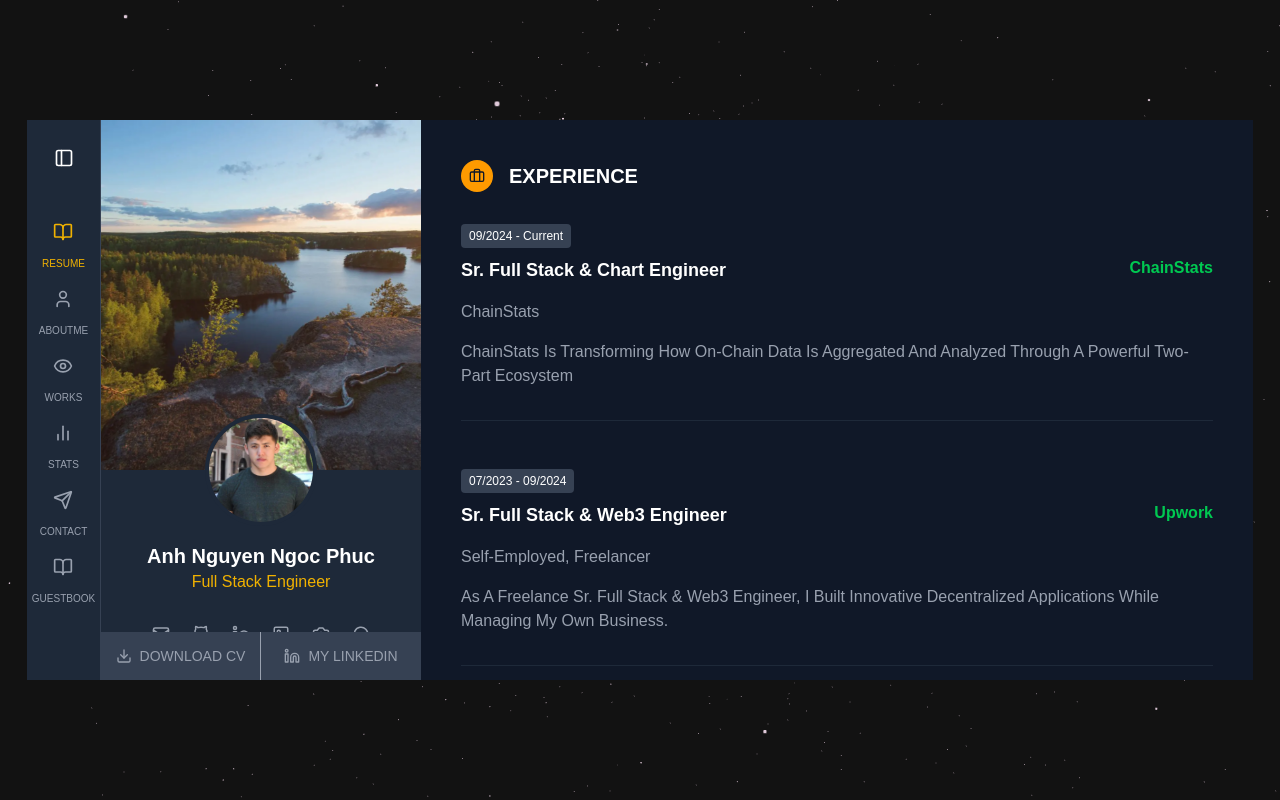
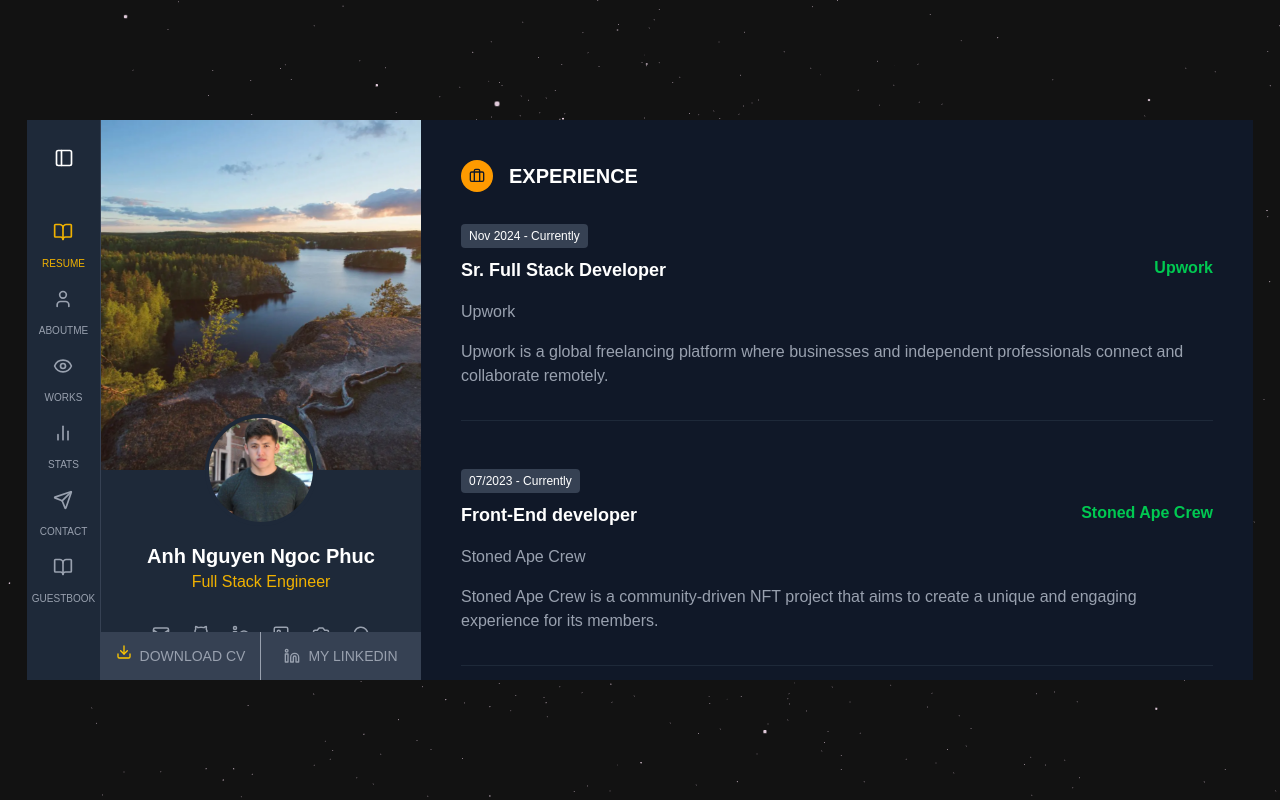
Before and after one commit to std-1224/std-1224, a Next.js app: page / in a window 1280 px wide. Both pictures are taken after a click on the element "RESUME". Built offline with nearby package versions, Linux system fonts and the light colour scheme.

Commit message:
updated profile

```diff
--- a/app/contents/contentProfile.tsx
+++ b/app/contents/contentProfile.tsx
@@ -3,6 +3,16 @@ import SocialIcon from "../components/SocialIcon";
 import { Mail, Github, Linkedin, Image, MessageCircle, Camera, Download } from 'lucide-react';
 
 const ContentProfile = () => {
+    const handleDownloadCV = () => {
+        const fileName = 'CV_Anh_Nguyen_Ngoc_Phuc.pdf';
+        const filePath = `./${fileName}`;
+        const link = document.createElement('a');
+        link.href = filePath;
+        link.setAttribute('download', fileName);
+        document.body.appendChild(link);
+        link.click();
+        document.body.removeChild(link);
+    }
     return (
         <div className="lg:w-80 bg-gray-800 lg:flex flex-col relative hidden">
             {/* Background Image */}
@@ -31,8 +41,8 @@ const ContentProfile = () => {
                 <div className='flex flex-row w-full absolute bottom-0 h-12'>
 
                     {/* Download CV Button */}
-                    <button className="flex w-1/2 items-center border-r-1 cursor-pointer text-gray-400 justify-center gap-2 bg-gray-700 hover:bg-gray-600 hover:text-gray-300 py-2 px-3 text-sm">
-                        <Download size={16} />
+                    <button onClick={() => handleDownloadCV()} className="flex w-1/2 items-center border-r-1 cursor-pointer text-gray-400 justify-center gap-2 bg-gray-700 hover:bg-gray-600 hover:text-gray-300 py-2 px-3 text-sm">
+                        <Download size={16} className="animate-bounce text-yellow-400"/>
                         <span className="sm:text-[10px] lg:text-[14px]">DOWNLOAD CV</span>
                     </button>
 
--- a/app/page.tsx
+++ b/app/page.tsx
@@ -12,7 +12,7 @@ export default function Home() {
   // aboutMe, works, stats, contact, guestBook, resume
 
   return (
-    <div className={ `grid grid-rows-[20px_1fr_20px] items-center justify-items-center min-h-screen ${sidebarOpen && 'bg-[rgba(0, 0, 0, 48)] z-50'}` }>
+    <div className={`grid grid-rows-[20px_1fr_20px] items-center justify-items-center min-h-screen ${sidebarOpen && 'bg-[rgba(0, 0, 0, 48)] z-50'}`}>
       {/* open sidebar icon */}
       <button className='fixed z-40 flex items-center justify-center text-white rounded-full top-6 right-6 w-8 h-8 bg-orange-300 lg:hidden' onClick={() => setSidebarOpen(true)}>
         <BsList size={20} />
--- a/app/schema/work.ts
+++ b/app/schema/work.ts
@@ -65,49 +65,49 @@ export const worksArr: WorkItem[] = [
 
 export const experiences = [
     {
-        startDate: '09/2024',
-        endDate: '',
-        status: 'Current',
-        job: 'Sr. Full Stack & Chart Engineer',
-        company: 'ChainStats',
-        description: 'ChainStats Is Transforming How On-Chain Data Is Aggregated And Analyzed Through A Powerful Two-Part Ecosystem',
-        mark: 'ChainStats',
+        startDate: 'Nov 2024',
+        endDate: 'Currently',
+        status: '',
+        job: 'Sr. Full Stack Developer',
+        company: 'Upwork',
+        description: 'Upwork is a global freelancing platform where businesses and independent professionals connect and collaborate remotely.',
+        mark: 'Upwork',
     },
     {
         startDate: '07/2023',
-        endDate: '09/2024',
-        status: 'Freelancer',
-        job: 'Sr. Full Stack & Web3 Engineer',
-        company: 'Self-Employed, Freelancer',
-        description: 'As A Freelance Sr. Full Stack & Web3 Engineer, I Built Innovative Decentralized Applications While Managing My Own Business.',
-        mark: 'Upwork',
+        endDate: 'Currently',
+        status: '',
+        job: 'Front-End developer',
+        company: 'Stoned Ape Crew',
+        description: 'Stoned Ape Crew is a community-driven NFT project that aims to create a unique and engaging experience for its members.',
+        mark: 'Stoned Ape Crew',
     },
     {
-        startDate: '06/2022',
-        endDate: '06/2023',
-        status: 'ARSNL',
-        job: 'Sr. Full Stack & Web3 Engineer',
-        company: 'Arsin Art',
-        description: 'ARSNL Is An Integrated Performance Media And Marketing Agency, Born From Digital. Retail-Speed Fast. We Connect Brands To Their Best Audiences And Drive Action.',
-        mark: 'ARSNL',
+        startDate: 'Mar 2024',
+        endDate: 'Oct 2024',
+        status: '',
+        job: 'Python, & AI Engineer',
+        company: 'Atomi Digital',
+        description: '  Atomi Digital aims to become a leading provider of Financial Technology solutions and Information Technology services in Vietnam, a leading company in the capacity to deploy technology solutions and digital transformation in the field of Payments and Finance.',
+        mark: 'ATOMI',
     },
     {
-        startDate: '01/2020',
-        endDate: '05/2022',
-        status: 'Cropper',
-        job: 'Lead Front-End Engineer',
-        company: 'Cropper',
-        description: 'Cropper Is An Automated Market Maker (AMM) Built On The Solana Blockchain Which Leverages The Central Order Book Of The Serum Decentralized Exchange (DEX) To Enable Lightning-Fast Trades, Shared Liquidity And New Features For Earning Yield.',
-        mark: 'Cropper',
+        startDate: 'Aug 2020',
+        endDate: 'May 2024',
+        status: '',
+        job: 'Full Stack Developer',
+        company: 'Feefty',
+        description: 'Feefty is a platform specializing in tailor-made investments linked to financial markets (structured products).Dedicated to professional investors, we allow users to create, track, and manage their portfolios with complete autonomy.',
+        mark: 'FEEFTY',
     },
     {
-        startDate: '11/2017',
-        endDate: '12/2019',
-        status: 'VINCIT',
-        job: 'Sr. React Engineer',
-        company: 'Vincit',
-        description: 'A Group Of World-Class Talent With A Passion For The Power Of Digital Technology',
-        mark: 'VINCIT',
+        startDate: 'Feb 2020',
+        endDate: 'Apr 2021',
+        status: '',
+        job: 'Front-End Developer',
+        company: 'Fast',
+        description: 'Fast.io delivers team‑first cloud storage with AI‑powered search, secure file sharing, and smart content management - everything you need in one platform.',
+        mark: 'FAST',
     }
 
 ]
--- a/app/sections/aboutMe.tsx
+++ b/app/sections/aboutMe.tsx
@@ -33,12 +33,8 @@ const AboutMe = ({ className }: any) => {
 
                 <div className="mb-10">
                     <p className="mb-6 leading-relaxed">
-                        Experienced Senior Full Stack Engineer with 8 years of web and blockchain
-                        development expertise. Led a $150K research project, deemed a "silver standard" by
-                        the client, and recognized as an ACM prize winner during college. Fine-tuned AI/ML-
-                        based algorithms, resulting in a 2-fold increase in client revenue. Committed to
-                        delivering high-quality code and clear communication, providing top-tier customer
-                        support for building exceptional online reputations.
+                        As a passionate and result-driven Full Stack Developer with 6+ years of hands-on experience designing, developing, and implementing applications and solutions using a range of technologies and programming languages.
+                        Seeking opportunities to work on challenging projects that will enhance my technical skills and knowledge in backend & frontend development, AI/LLM within a dynamic and innovative company.
                     </p>
 
                     <div className="grid grid-cols-1 md:grid-cols-2 gap-4 mt-8">
@@ -91,9 +87,9 @@ const AboutMe = ({ className }: any) => {
                                 <Cpu className="text-amber-500" size={24} />
                             </div>
                         </div>
-                        <h3 className="text-lg font-bold text-center mb-4">Blockchain</h3>
+                        <h3 className="text-lg font-bold text-center mb-4">AI / ML / LLM</h3>
                         <p className="text-gray-400 text-center">
-                            Blockchain consulting, development, integration, and education for various industries.
+                           AI/ML/LLM solutions for your business, including chatbots, recommendation systems, and more.
                         </p>
                     </div>
 
--- a/app/sections/resume.tsx
+++ b/app/sections/resume.tsx
@@ -51,21 +51,9 @@ const Resume = ({ className }: any) => {
                     </div>
                     <h2 className="text-xl font-bold uppercase">Education</h2>
                 </div>
-
                 <div className="mb-6">
                     <div className="flex justify-between items-start mb-2">
-                        <div className="bg-gray-700 text-xs px-2 py-1 rounded">2013 - 2016</div>
-                    </div>
-
-                    <h3 className="text-lg font-bold mb-2">Ho Chi Minh City University of Information Technology</h3>
-                    <p className="text-gray-400 mb-4">Vietnam</p>
-                    <p className="text-gray-400">
-                        University Of HCMUT is One Of The National Universities In HCM, VN.
-                    </p>
-                </div>
-                <div className="mb-6">
-                    <div className="flex justify-between items-start mb-2">
-                        <div className="bg-gray-700 text-xs px-2 py-1 rounded">2016 - 2020</div>
+                        <div className="bg-gray-700 text-xs px-2 py-1 rounded">2015 - 2019</div>
                     </div>
 
                     <h3 className="text-lg font-bold mb-2">Posts and Telecommunications Institute of Technology</h3>
```
Also changed, not shown: 1 other file (tests, documents, lock files or other folders).
